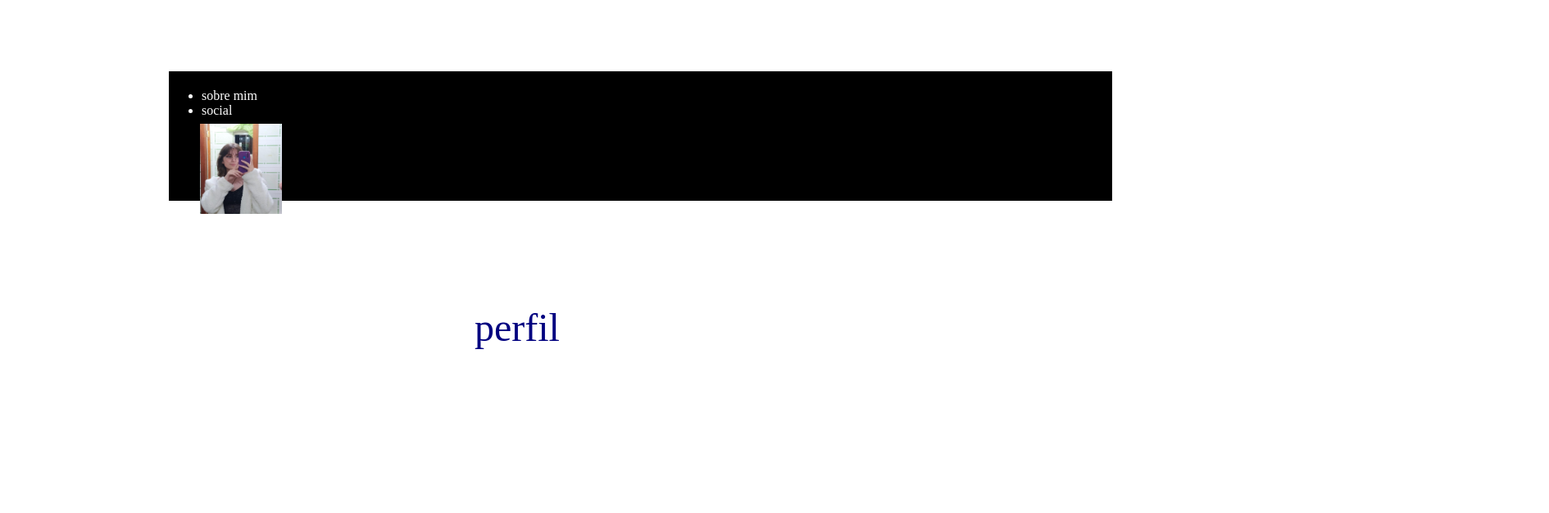
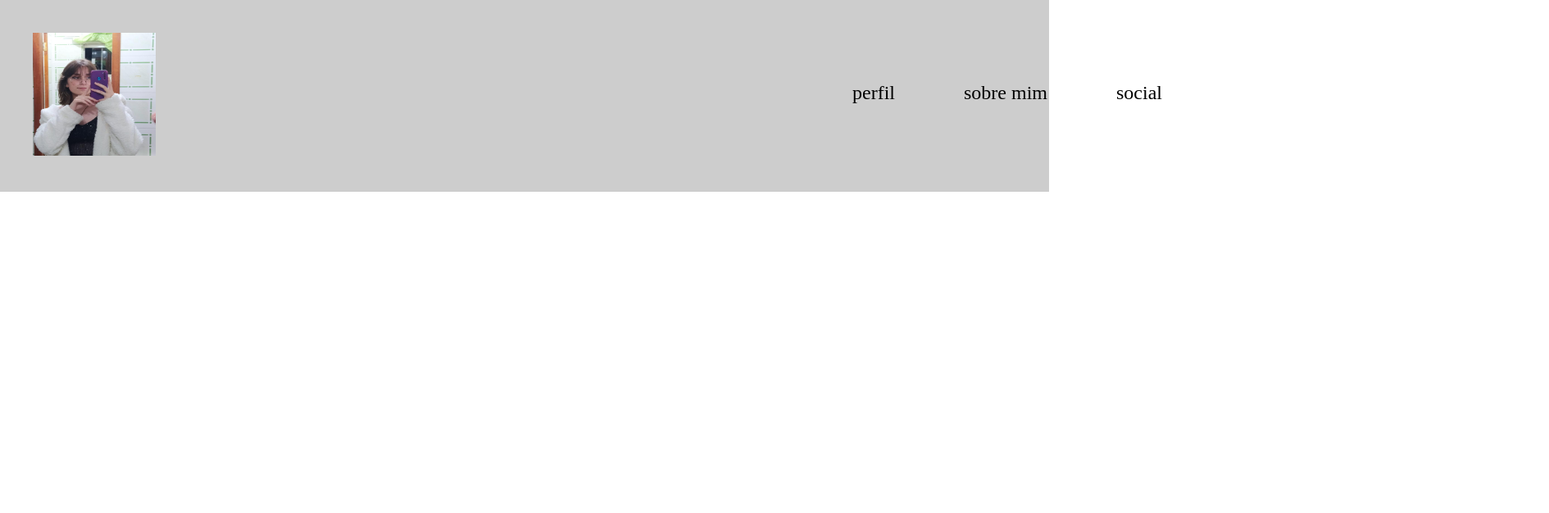
Before and after one commit to kaatte/2Ewilsonjoffre2023, a plain HTML site: page index.html in a window 1280 px wide. Shown: the whole page at 82% size, 1890 px wide, since content can reach past the window. Drawn offline with Linux system fonts and the light colour scheme.

Commit message:
cabeçalho

```diff
--- a/index.html
+++ b/index.html
@@ -8,13 +8,12 @@
   <body>
     <header class="cabeçalho">
         <h1></h1>
-          <img class="imagem" src="fotoperfil.jpeg">
+          <img class="imagem" src="fotoperfil3.jpeg">
         <ul class="lista">
-            <li class="listanome">perfil</li>
-            <li class="listanome1">sobre mim</li>
-            <li class="listanome2">social</li>
+            <li class="item">perfil</li>
+            <li class="item">sobre mim</li>
+            <li class="item">social</li>
         </ul>
     </header>
-
 </body>
 </html>
--- a/style.css
+++ b/style.css
@@ -1,40 +1,37 @@
 header {
-    background-color: #000000;
-    color: white;
-    position: absolute;
-    width: 1151px;
-    height:158px;
-    left: 206px;
-    top: 87px;
+  background-color:#CDCDCD;
+  color: 000000;
+  justify-content: space-around;
+  padding: 40px;
+  }
 
+  ul{
+  position: absolute;
+  width: 800px;
+  height: 180px;
+  left: 1000px;
+  top: 100px;
   }
-  ul{
-    padding-right: 100px;
 
+.lista{
+  padding-right: 90px;
+  position:absolute;
   }
+
 .imagem{
-position: absolute;
-width: 100px;
-height: 110px;
-left: 38px;
-top:64px;
+  width: 150px;
+  height: 150px;
+  left:70px;
+  top:70px;
 }
 
-.listanome{position: absolute;
-width: 100px;
-height: 100px;
-left: 120px;
-top: 106px;
-font-family: 'Lexend';
-font-style: normal;
-font-weight: 500;
-font-size: 48px;
-line-height: 60px;
-display: flex;
-align-items: center;
-text-align: center;
-height: 446px;
-left: 373px;
-top: 90px;
-color: 	#000080;
+.item{
+  display: inline-block;
+  margin: 0 40px;
+  font-size: 24px;
 }
+
+*{
+  margin: 0;
+  padding: 0;
+}
```
Also changed, not shown: fotoperfil3.jpeg (added).
